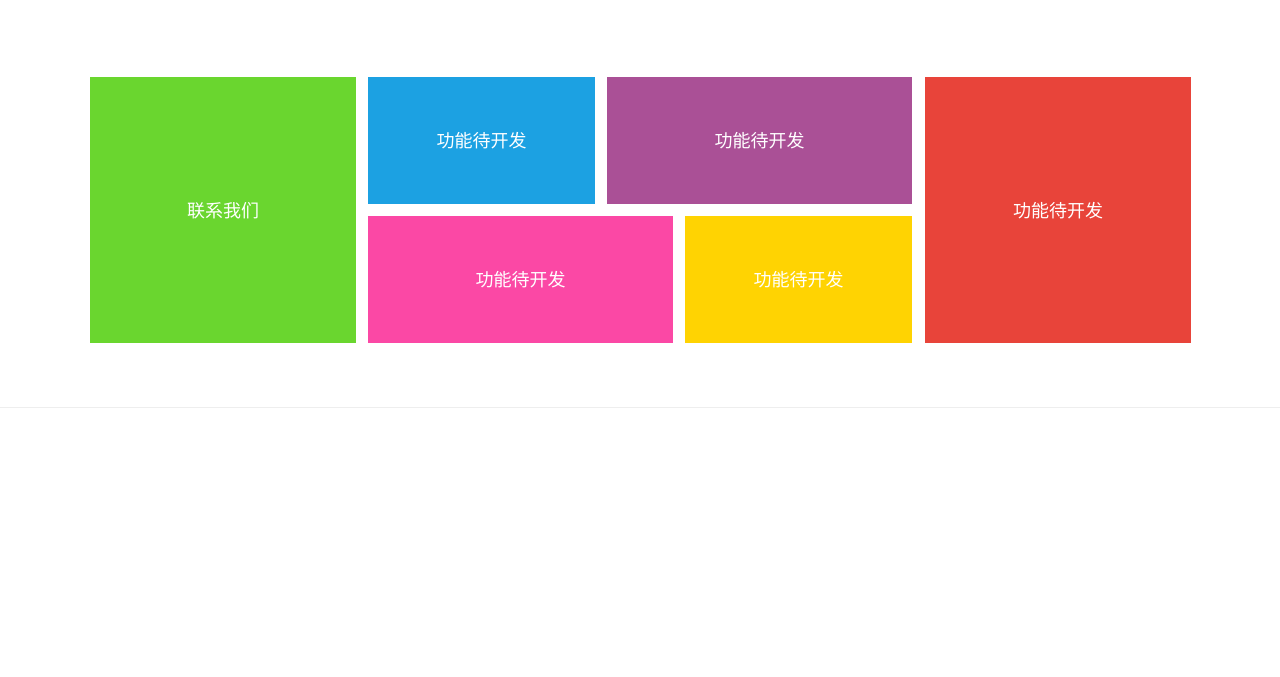
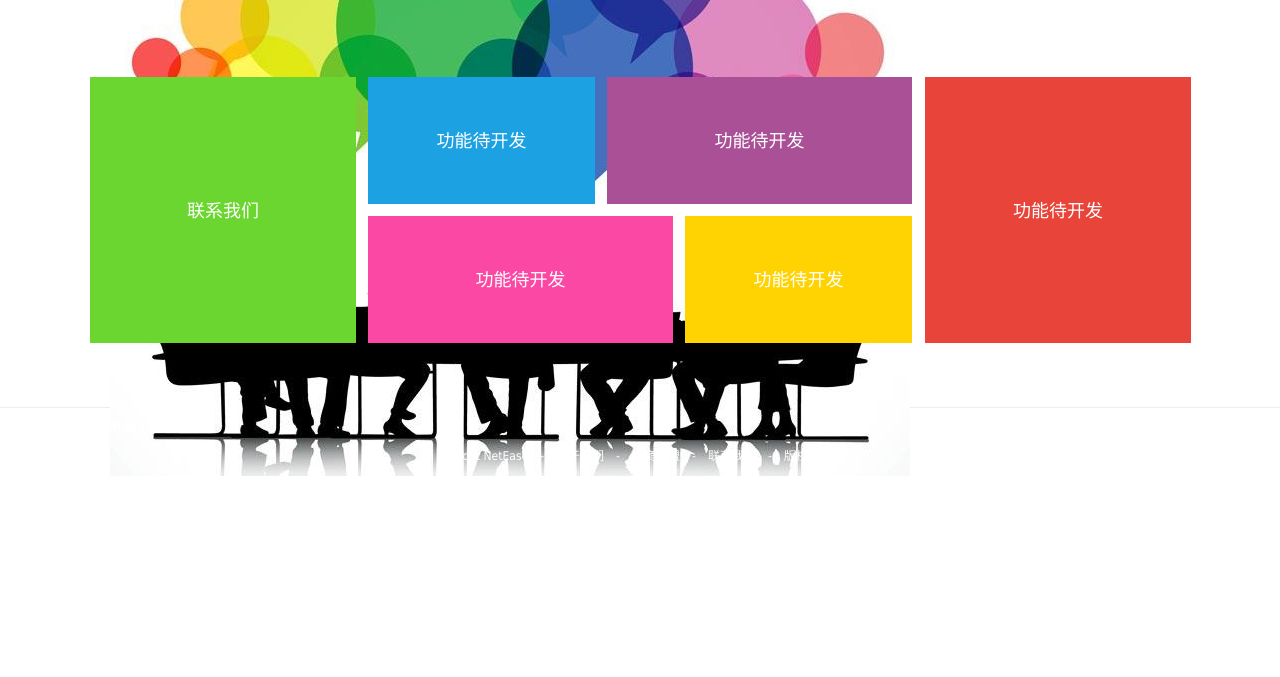
Before and after one commit to yipianye/workgroup, a plain HTML site: page index.html in a window 1280 px wide. Shown: the part 123-800 px from the top of the page. Drawn offline with Linux system fonts and the light colour scheme.

Commit message:
Update index.html

```diff
--- a/index.html
+++ b/index.html
@@ -29,7 +29,7 @@
 </style>
 <body>
 <div style="height:160px;">
-	<div style="width:70%;height:100px;margin-top:20px;text-align:left;margin-left:110px;"><img src="images/logo.png" /></div>
+	<div style="width:70%;height:100px;margin-top:20px;text-align:left;margin-left:110px;"><img src="images/workgroup.jpg" /></div>
 </div>
 <div class="s-mod w1100" style="height:310px">
 	<div class="s-mod-loding"><img src="images/loading_d.gif"></div>
```
